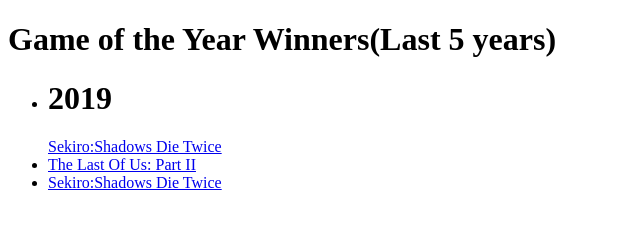
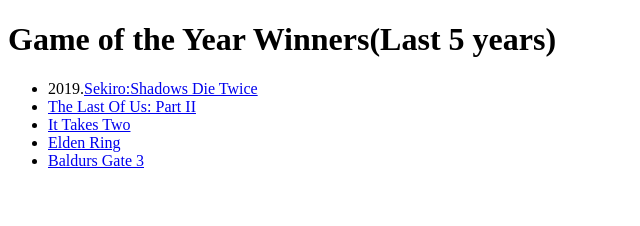
Before and after one commit to Sumay256/IGME-110-Repo, a plain HTML site: page index.html in a window 1280 px wide. Shown: the whole page, without its empty margins (0-640 px from the left). Drawn offline with Linux system fonts and the light colour scheme.

Commit message:
Update index.html

```diff
--- a/index.html
+++ b/index.html
@@ -8,10 +8,11 @@
 <body>
   <h1>Game of the Year Winners(Last 5 years)</h1>
   <ul>
-    <li><h1>2019</h1><a href="https://www.sekirothegame.com/">Sekiro:Shadows Die Twice</a></li>
+    <li>2019.<a href="https://www.sekirothegame.com/">Sekiro:Shadows Die Twice</a></li>
     <li><a href="https://www.playstation.com/en-us/the-last-of-us/">The Last Of Us: Part II</a></li>
-    <li><a href="https://www.sekirothegame.com/">Sekiro:Shadows Die Twice</a></li>
-
+    <li><a href="https://www.ea.com/games/it-takes-two/about">It Takes Two</a></li>
+    <li><a href="https://en.bandainamcoent.eu/elden-ring/elden-ring">Elden Ring</a></li>
+    <li><a href="https://baldursgate3.game/">Baldurs Gate 3</a></li>
   </ul>
 </body>
 </html>
```
